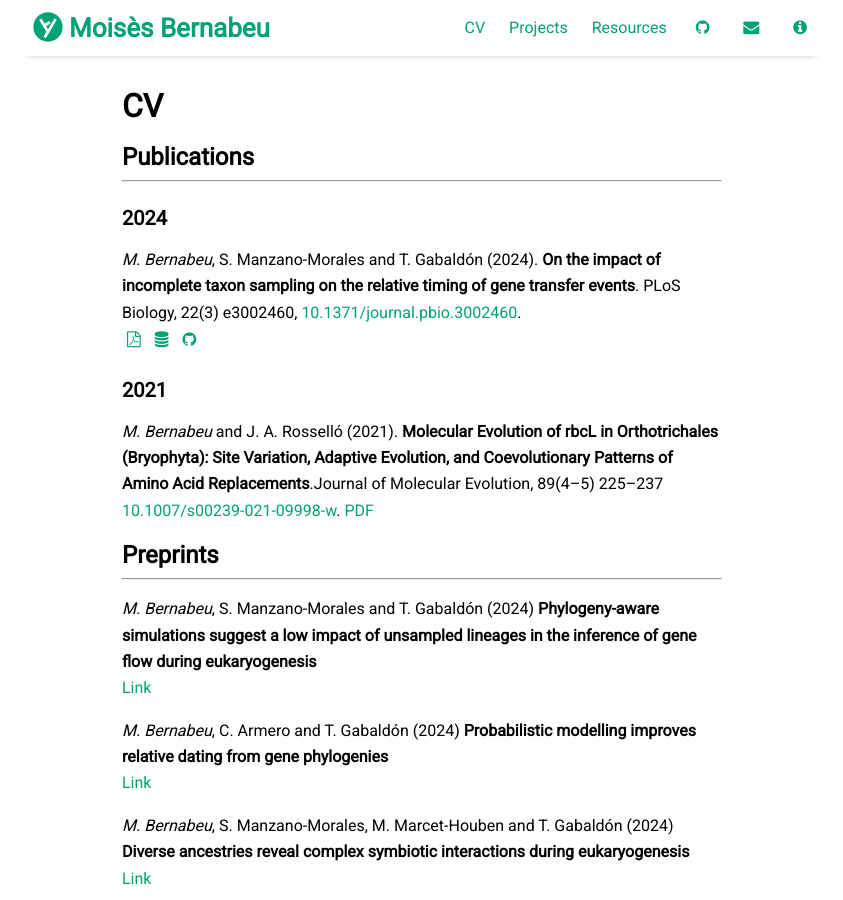
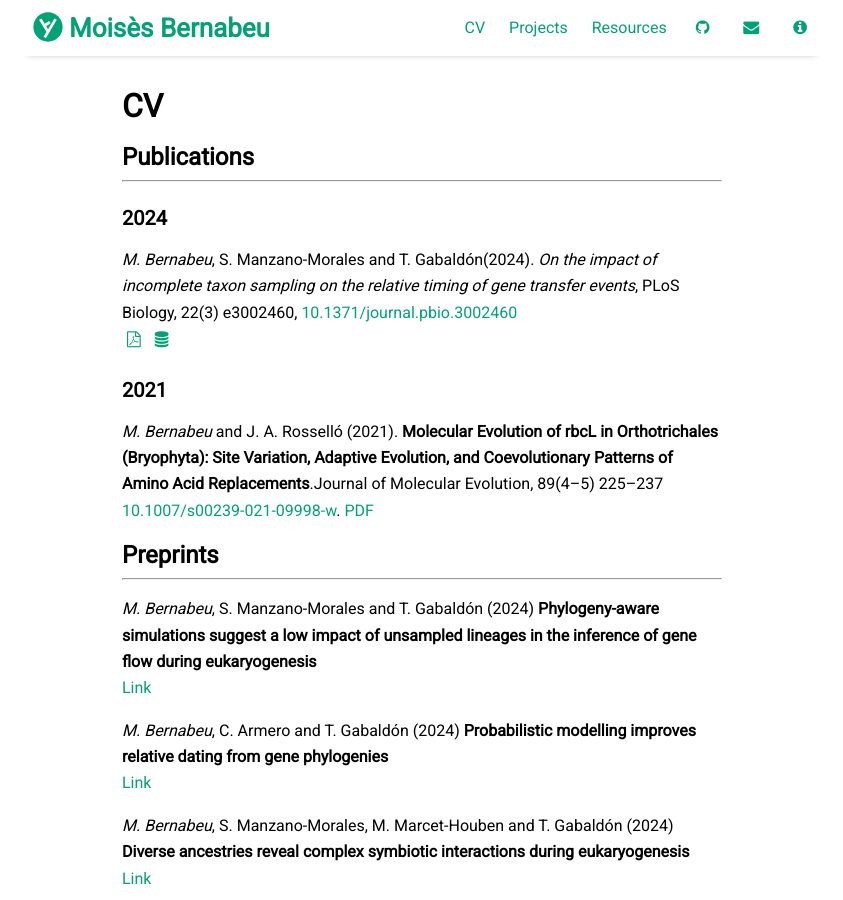
Before and after one commit to moibernabeu/moibernabeu.github.io, a Jekyll site: the page built from pages/cv.md, in a window 1280 px wide and 900 px high. Shown: the whole window, without its empty margins (218-1061 px from the left). Built offline with Jekyll 4.4.1, drawn with Linux system fonts in a browser that asks for light colours; nearby versions of some CDN libraries.

```diff
--- a/pages/cv.md
+++ b/pages/cv.md
@@ -10,11 +10,9 @@ order: 2
 ---
 
 ### 2024
-*M. Bernabeu*, S. Manzano-Morales and T. Gabaldón (2024).
-**On the impact of incomplete taxon sampling on the relative timing of gene transfer events**. PLoS Biology, 22(3) e3002460, [10.1371/journal.pbio.3002460](https://doi.org/10.1371/journal.pbio.3002460).\\
-[<i class="fa fa-file-pdf-o"></i>](https://drive.google.com/uc?export=download&id=1JvShztPmVf74qSCTLbaTacUYMSYMg-UZ)
-[<i class="fa fa-database"></i>](https://doi.org/10.5281/zenodo.10252240)
-[<i class="fa fa-github"></i>](https://github.com/moibernabeu/ggcollapse)
+*M. Bernabeu*, S. Manzano-Morales and T. Gabaldón(2024). *On the impact of incomplete taxon sampling on the relative timing of gene transfer events*, PLoS Biology, 22(3) e3002460, [10.1371/journal.pbio.3002460](https://www.doi.org/10.1371/journal.pbio.3002460)\\
+[<i class='fa fa-file-pdf-o'></i>](https://drive.google.com/uc?export=download&id=1JvShztPmVf74qSCTLbaTacUYMSYMg-UZ)
+[<i class='fa fa-database'></i>](https://www.doi.org/10.5281/zenodo.10252240)
 
 ### 2021
 *M. Bernabeu* and J. A. Rosselló (2021).
```
